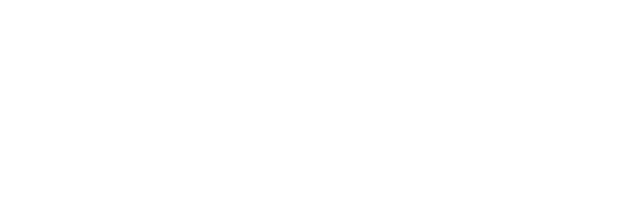
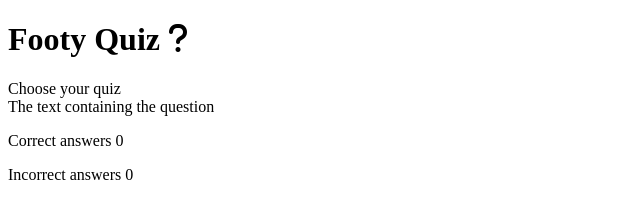
Before and after one commit to Code-Institute-Submissions/Kevincorco1988-footy-quiz_MarResub, a plain HTML site: page index.html in a window 1280 px wide. Shown: the whole page, without its empty margins (0-640 px from the left). Drawn offline with Linux system fonts and the light colour scheme.

Commit message:
Add basic HTML structure for quiz container with question area and score area

```diff
--- a/assets/css/style.css
+++ b/assets/css/style.css
@@ -0,0 +1 @@
+@import url('https://fonts.googleapis.com/css2?family=Fredoka&family=Lato&display=swap');
--- a/index.html
+++ b/index.html
@@ -1,12 +1,33 @@
 <!DOCTYPE html>
 <html lang="en">
+
 <head>
     <meta charset="UTF-8">
     <meta name="viewport" content="width=device-width, initial-scale=1.0">
+
+    <!-- Google fonts -->
+
+    <link href="https://fonts.googleapis.com/css2?family=Fredoka&family=Lato&display=swap" rel="stylesheet">
+
     <link rel="stylesheet" href="assets/css/style.css">
-    <title>Document</title>
+    <title>Footy Quiz</title>
 </head>
 <body>
+    <h1 class="heading">Footy Quiz <i class="fa-solid fa-question"></i></h1>
+
+    <div class="quiz-container">
+        <div class="quiz-choice">Choose your quiz</div>
+
+        <div class="question-area">The text containing the question</div>
+
+        <div class="score">
+            <p class="score-count">Correct answers <span id="scores">0</span></p>
+            <p class="score-count">Incorrect answers <span id="scores">0</span></p>
+        </div>
+    </div>
+
+    <!-- Font Awesome script -->
+    <script src="https://kit.fontawesome.com/a90370d8ae.js" crossorigin="anonymous"></script>
 
     <script src="assets/js/script.js"></script>
 </body>
```
